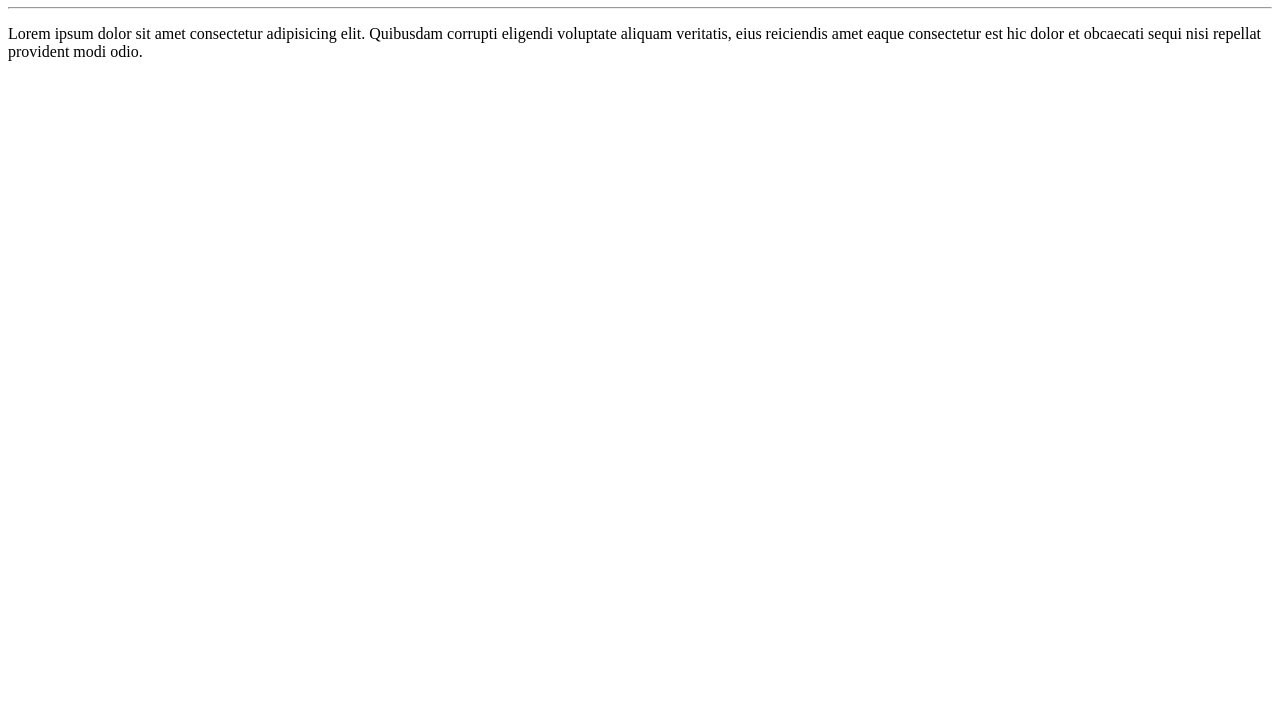
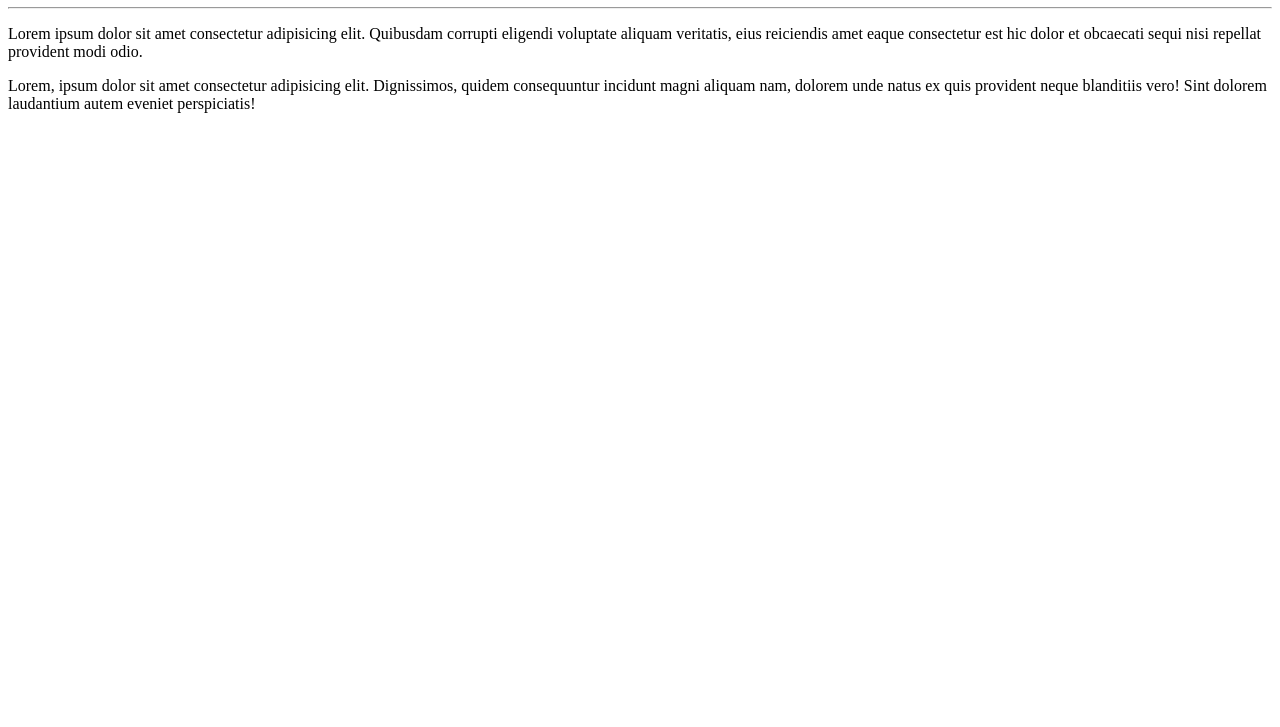
Before and after one commit to agnaka/Ola-Mundo, a plain HTML site: page Site-exemplo/index.html in a window 1280 px wide. Shown: the part 73-800 px from the top of the page. Drawn offline with Linux system fonts and the light colour scheme.

Commit message:
Adicionei um parrágrafo

```diff
--- a/Site-exemplo/index.html
+++ b/Site-exemplo/index.html
@@ -9,5 +9,6 @@
     <h1>Olá, Mundo</h1>
     <hr>
     <p>Lorem ipsum dolor sit amet consectetur adipisicing elit. Quibusdam corrupti eligendi voluptate aliquam veritatis, eius reiciendis amet eaque consectetur est hic dolor et obcaecati sequi nisi repellat provident modi odio.</p>
+    <p>Lorem, ipsum dolor sit amet consectetur adipisicing elit. Dignissimos, quidem consequuntur incidunt magni aliquam nam, dolorem unde natus ex quis provident neque blanditiis vero! Sint dolorem laudantium autem eveniet perspiciatis!</p>
 </body>
 </html>
```
